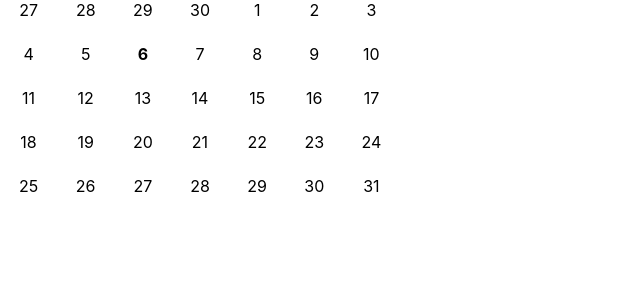
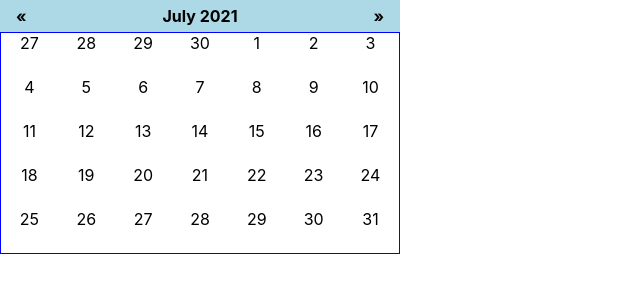
Before and after one commit to sava-stanchev/calendar-task, a React (Create React App) app in the folder client/: page /home in a window 1280 px wide. Shown: the top 300 px of the page, without its empty margins (0-640 px from the left). Built offline with nearby package versions, Linux system fonts and the light colour scheme.

Commit message:
calendar header with month/year.. prev/next

```diff
--- a/client/src/App.css
+++ b/client/src/App.css
@@ -2,6 +2,16 @@
   box-sizing: border-box;
   font-size: 1rem;
   max-width: 400px;
+}
+
+.calendar .header {
+  background-color: lightblue;
+  text-align: center;
+  min-height: 2rem;
+  line-height: 2rem;
+  color: black;
+  font-weight: 700;
+  display: flex;
 }
 
 .calendar .day {
@@ -17,8 +27,18 @@
   text-align: center;
 }
 
-.calendar .day div.selected {
-  background-color: var(--red);
-  color: var(--white);
-  font-weight: bold;
+.calendar .body {
+  border: 1px solid blue;
 }
+
+.calendar .header .previous {
+  flex: 1;
+  text-align: left;
+  margin-left: 1rem;
+}
+
+.calendar .header .next {
+  flex: 1;
+  text-align: right;
+  margin-right: 1rem;
+}
--- a/client/src/components/MainPage.js
+++ b/client/src/components/MainPage.js
@@ -10,20 +10,33 @@ const MainPage = () => {
     setCalendar(buildCalendar(value));
   }, [value])
 
+  const currMonthName = () => {
+    return value.format('MMMM');
+  }
+
+  const currYear = () => {
+    return value.format('YYYY');
+  }
+
   return(
     <div className="calendar">
+      <div className="header">
+        <div className="previous">{String.fromCharCode(171)}</div>
+        <div className="current">{currMonthName()} {currYear()}</div>
+        <div className="next">{String.fromCharCode(187)}</div>
+      </div>
+      <div className="body">
         {calendar.map((week) => (
           <div>
             {week.map((day) => (
               <div className="day" onClick={() => setValue(day)}>
-              <div className={value.isSame(day, 'day') ? 'selected' : ''}>
                   {day.format("D").toString()}
-              </div>
               </div>
             ))}
           </div>
         ))}
       </div>
+    </div>
   )
 };
 
```
Lines whose indentation alone changed are shown as unchanged.
